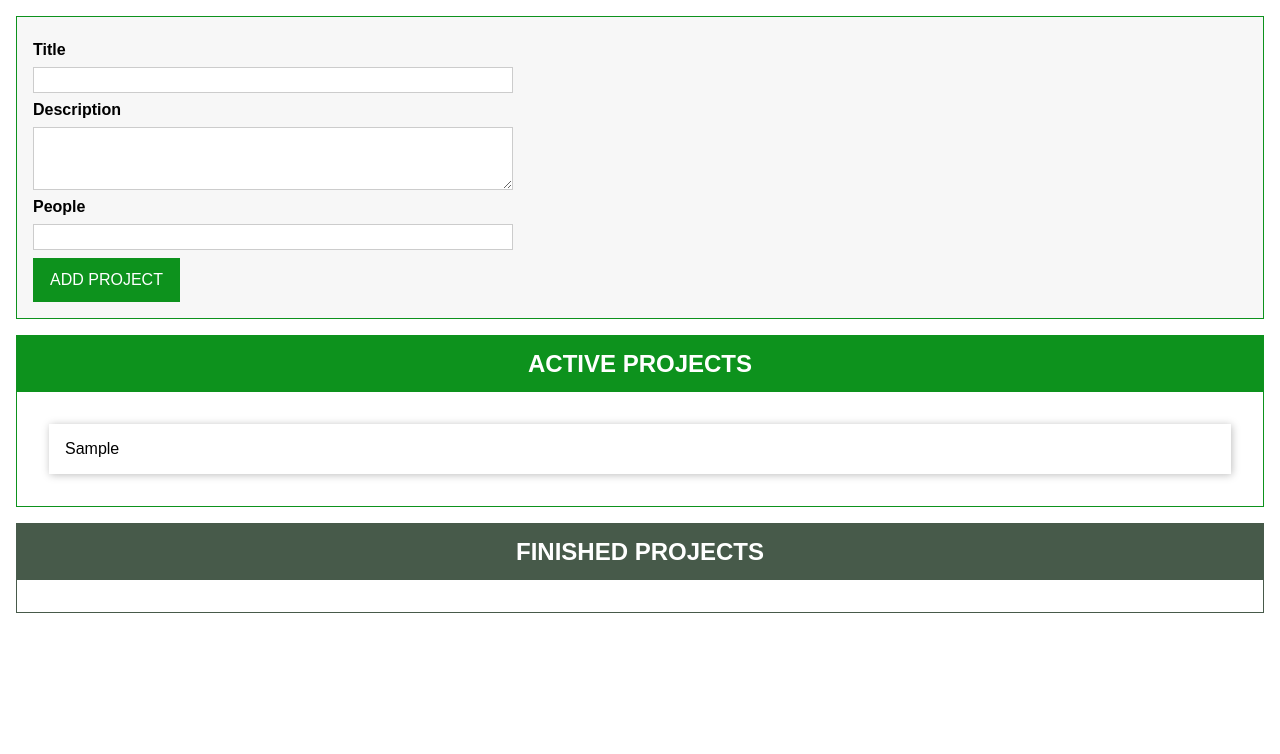
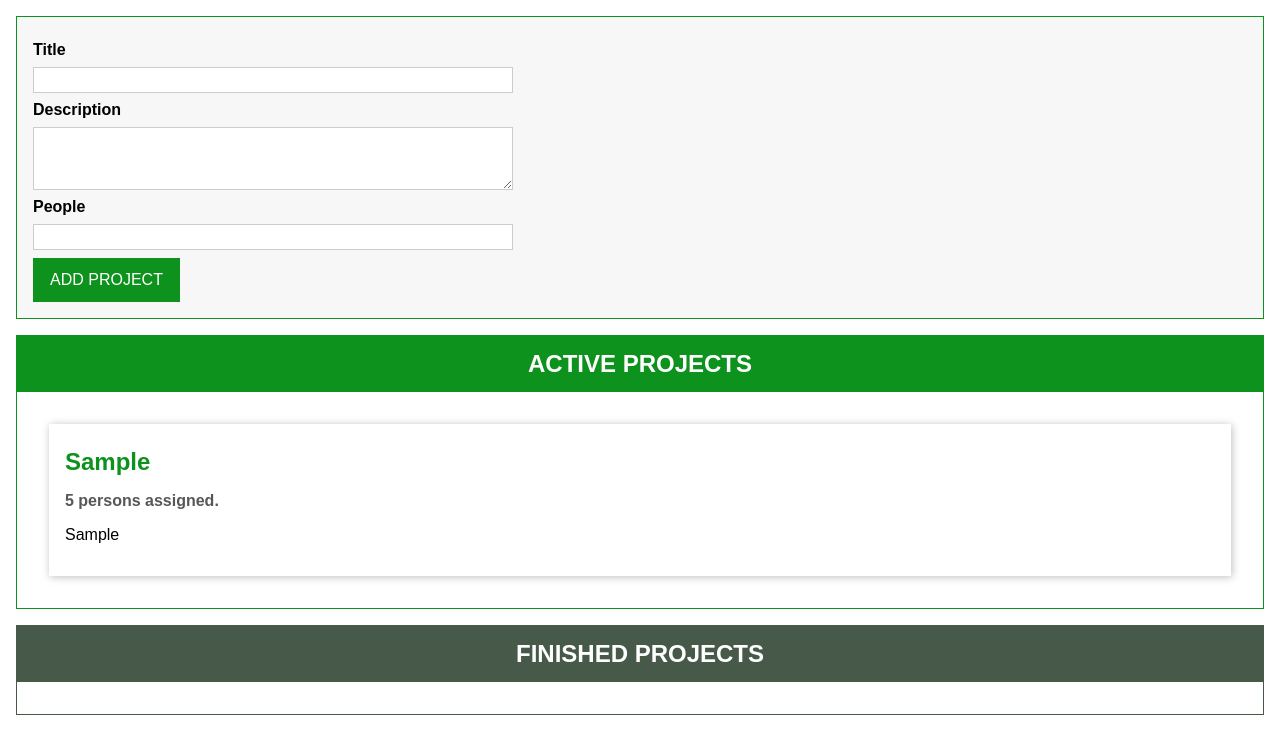
Before and after one commit to olhamarkova/drag-n-drop, a website with bundled scripts: page index.html in a window 1280 px wide. Both pictures are taken after typing "Sample", "Sample", "5" into the empty fields and a click on the button "ADD PROJECT". Built offline with nearby package versions, Linux system fonts and the light colour scheme.

Commit message:
add base classes. code refactoring. add interfaces for dragndrop

```diff
--- a/index.html
+++ b/index.html
@@ -27,7 +27,11 @@
       </form>
     </template>
     <template id="single-project">
-      <li></li>
+      <li>
+        <h2></h2>
+        <h3></h3>
+        <p></p>
+      </li>
     </template>
     <template id="project-list">
       <section class="projects">
--- a/src/app.ts
+++ b/src/app.ts
@@ -1,3 +1,15 @@
+//Drag&Drop Interfaces
+interface Draggable {
+  dragStartHandler(event: DragEvent): void;
+  dragEndHandler(event: DragEvent): void;
+}
+
+interface DragTarget {
+  dragOverHandler(event: DragEvent): void;
+  dropHandler(event: DragEvent): void;
+  dragLeaveHandler(event: DragEvent): void;
+}
+
 //Project Type
 enum ProjectStatus {
   Active,
@@ -15,14 +27,23 @@ class Project {
 }
 
 //Project State Management
-type Listener = (items: Project[]) => void;
+type Listener<T> = (items: T[]) => void;
 
-class ProjectState {
+class State<T> {
+  protected listeners: Listener<T>[] = [];
+
+  addListener(listenerFn: Listener<T>) {
+    this.listeners.push(listenerFn);
+  }
+}
+
+class ProjectState extends State<Project> {
   private projects: Project[] = [];
-  private listeners: Listener[] = [];
   private static instance: ProjectState;
 
-  private constructor() {}
+  private constructor() {
+    super();
+  }
 
   static getInstance() {
     if (this.instance) {
@@ -30,10 +51,6 @@ class ProjectState {
     }
     this.instance = new ProjectState();
     return this.instance;
-  }
-
-  addListener(listenerFn: Listener) {
-    this.listeners.push(listenerFn);
   }
 
   addProject(title: string, description: string, numberOfPeople: number) {
@@ -110,28 +127,93 @@ function Autobind(_: any, _2: string, descriptor: PropertyDescriptor) {
   return adjDescriptor;
 }
 
-//ProjectList Class
-class ProjectList {
+//Component Base Class
+abstract class Component<T extends HTMLElement, U extends HTMLElement> {
   templateElement: HTMLTemplateElement;
-  hostElement: HTMLDivElement;
-  element: HTMLElement;
-  assignedProjects: Project[];
+  hostElement: T;
+  element: U;
 
-  constructor(private type: "active" | "finished") {
+  constructor(
+    templateId: string,
+    hostElementId: string,
+    insertAtStart: boolean,
+    newElementId?: string
+  ) {
     this.templateElement = document.getElementById(
-      "project-list"
+      templateId
     )! as HTMLTemplateElement;
-    this.hostElement = document.getElementById("app")! as HTMLDivElement;
-    this.assignedProjects = [];
-
+    this.hostElement = document.getElementById(hostElementId)! as T;
     const importedHtmlContent = document.importNode(
       this.templateElement.content,
       true
     );
 
-    this.element = importedHtmlContent.firstElementChild as HTMLElement;
-    this.element.id = `${this.type}-projects`;
+    this.element = importedHtmlContent.firstElementChild as U;
+    if (newElementId) this.element.id = newElementId;
 
+    this.attach(insertAtStart);
+  }
+
+  private attach(insertInBeginning: boolean) {
+    this.hostElement.insertAdjacentElement(
+      insertInBeginning ? "afterbegin" : "beforeend",
+      this.element
+    );
+  }
+
+  abstract configure(): void;
+  abstract renderContent(): void;
+}
+
+//ProjectItem Class
+class ProjectItem extends Component<HTMLUListElement, HTMLLIElement> {
+  private project: Project;
+
+  get persons() {
+    if (this.project.people === 1) {
+      return "1 person";
+    } else {
+      return `${this.project.people} persons`;
+    }
+  }
+
+  constructor(hostId: string, project: Project) {
+    super("single-project", hostId, false, project.id);
+    this.project = project;
+
+    this.configure();
+    this.renderContent();
+  }
+
+  configure(): void {}
+  renderContent(): void {
+    this.element.querySelector("h2")!.textContent = this.project.title;
+    this.element.querySelector("h3")!.textContent = this.persons + " assigned.";
+    this.element.querySelector("p")!.textContent = this.project.description;
+  }
+}
+
+//ProjectList Class
+class ProjectList extends Component<HTMLDivElement, HTMLElement> {
+  assignedProjects: Project[];
+
+  constructor(private type: "active" | "finished") {
+    super("project-list", "app", false, `${type}-projects`);
+
+    this.assignedProjects = [];
+
+    this.configure();
+    this.renderContent();
+  }
+
+  renderContent() {
+    const listId = `${this.type}-projects-list`;
+    this.element.querySelector("ul")!.id = listId;
+    this.element.querySelector("h2")!.textContent =
+      this.type.toUpperCase() + " PROJECTS";
+  }
+
+  configure(): void {
     projectState.addListener((projects: Project[]) => {
       const relevantProjects = projects.filter((prj) => {
         if (this.type === "active") {
@@ -142,9 +224,6 @@ class ProjectList {
       this.assignedProjects = relevantProjects;
       this.renderProjects();
     });
-
-    this.attach();
-    this.renderContent();
   }
 
   private renderProjects() {
@@ -153,58 +232,35 @@ class ProjectList {
     )! as HTMLUListElement;
     listEl.innerHTML = "";
     for (const projectItem of this.assignedProjects) {
-      const listItem = document.createElement("li");
-      listItem.textContent = projectItem.title;
-      listEl.appendChild(listItem);
+      new ProjectItem(this.element.querySelector("ul")!.id, projectItem);
     }
-  }
-
-  private renderContent() {
-    const listId = `${this.type}-projects-list`;
-    this.element.querySelector("ul")!.id = listId;
-    this.element.querySelector("h2")!.textContent =
-      this.type.toUpperCase() + " PROJECTS";
-  }
-
-  private attach() {
-    this.hostElement.insertAdjacentElement("beforeend", this.element);
   }
 }
 
 //ProjectInput Class
-class ProjectInput {
-  templateElement: HTMLTemplateElement;
-  hostElement: HTMLDivElement;
-  element: HTMLFormElement;
+class ProjectInput extends Component<HTMLDivElement, HTMLFormElement> {
   titleInput: HTMLInputElement;
   descriptionInput: HTMLInputElement;
   peopleInput: HTMLInputElement;
 
   constructor() {
-    this.templateElement = document.getElementById(
-      "project-input"
-    )! as HTMLTemplateElement;
-    this.hostElement = document.getElementById("app")! as HTMLDivElement;
-
-    const importedHtmlContent = document.importNode(
-      this.templateElement.content,
-      true
-    );
-
-    this.element = importedHtmlContent.firstElementChild as HTMLFormElement;
-    this.element.id = "user-input";
-
-    this.titleInput = this.element.querySelector("#title") as HTMLInputElement;
+    super("project-input", "app", true, "user-input");
     this.descriptionInput = this.element.querySelector(
       "#description"
     ) as HTMLInputElement;
     this.peopleInput = this.element.querySelector(
       "#people"
     ) as HTMLInputElement;
+    this.titleInput = this.element.querySelector("#title") as HTMLInputElement;
 
     this.configure();
-    this.attach();
   }
+
+  configure() {
+    this.element.addEventListener("submit", this.submitHandler);
+  }
+
+  renderContent(): void {}
 
   private getUserInput(): [string, string, number] | void {
     const titleValue = this.titleInput.value;
@@ -256,14 +312,6 @@ class ProjectInput {
       this.clearInputs();
     }
   }
-
-  private configure() {
-    this.element.addEventListener("submit", this.submitHandler);
-  }
-
-  private attach() {
-    this.hostElement.insertAdjacentElement("afterbegin", this.element);
-  }
 }
 
 const input = new ProjectInput();
```
Also changed, not shown: dist/app.js, 1 other file.
